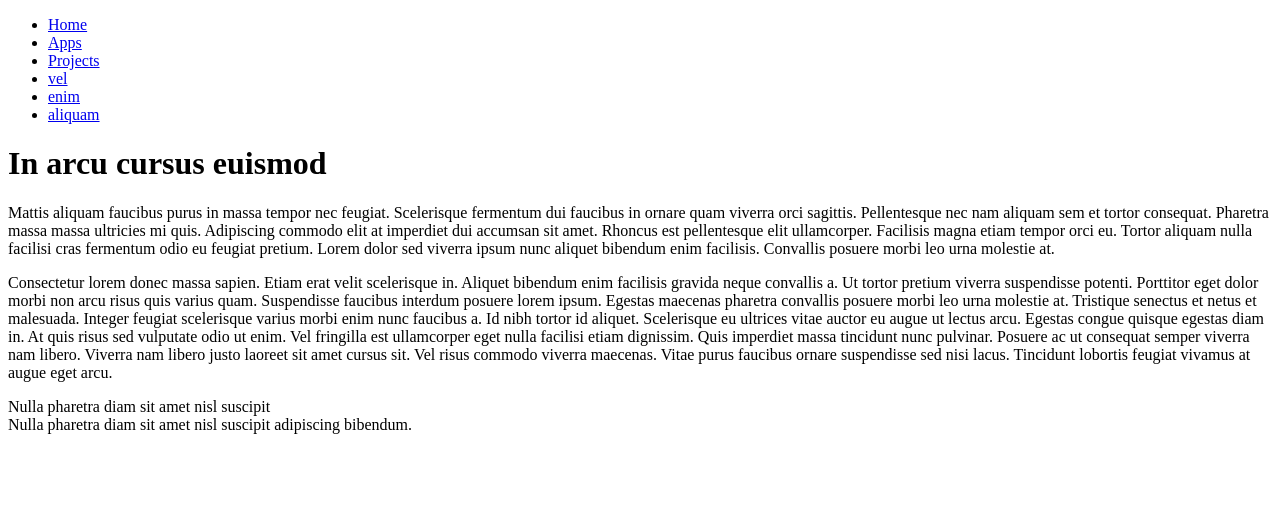
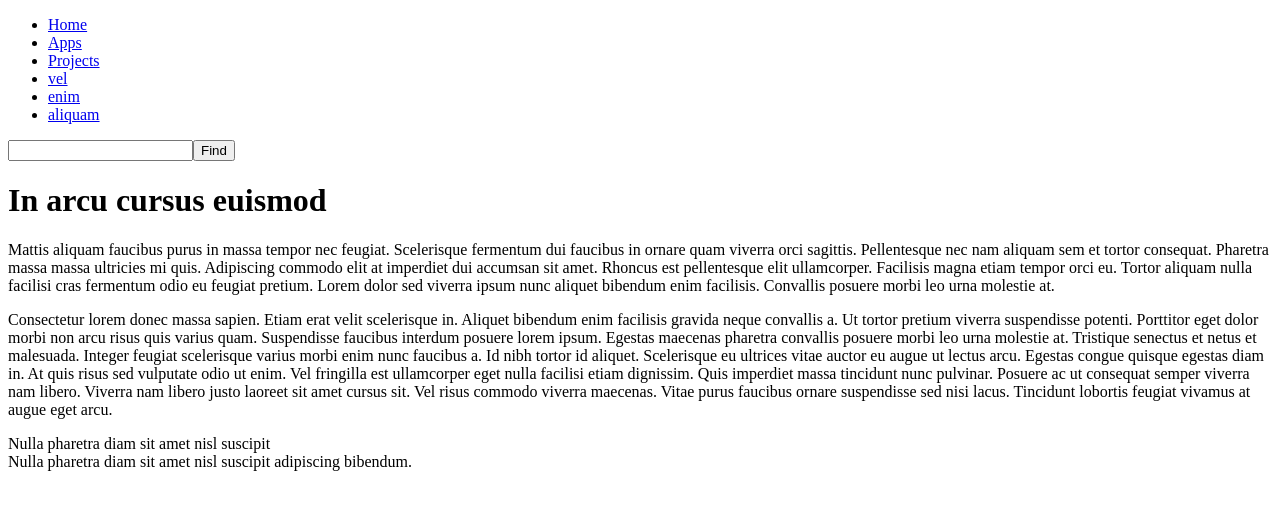
Before and after one commit to foderking/My-Website, a React app: page / in a window 1280 px wide. Shown: the top 510 px of the page. Built offline with nearby package versions, Linux system fonts and the light colour scheme; the HTML template or start-up script is replaced by a standard one.

Commit message:
more refactoring

```diff
--- a/package.json
+++ b/package.json
@@ -24,6 +24,7 @@
   "dependencies": {
     "@babel/polyfill": "^7.12.1",
     "react": "^17.0.2",
-    "react-dom": "^17.0.2"
+    "react-dom": "^17.0.2",
+    "react-router-dom": "^5.2.0"
   }
 }
--- a/src/App.js
+++ b/src/App.js
@@ -3,6 +3,8 @@ import './index.css'
 import Home from './components/Home'
 import Navigation from './components/Navigation'
 import Footer from './components/Footer'
+import { Route, Switch, NavLink, Link } from 'react-router-dom'
+import SearchBar from './components/SearchBar'
 
 
 const App = () =>
@@ -10,7 +12,26 @@ const App = () =>
 	return (
 		<div className="container" >
 			<Navigation />
-			<Home />
+			<SearchBar
+				onChange={() => 4}
+				handleSubmit={() => 4}
+				buttonText='Find'
+			/>
+
+			<Switch>
+				<Route path='/apps'>
+					<h1>app directory</h1>
+				</Route>
+
+				<Route path='/projects'>
+					<h1>project directory</h1>
+				</Route>
+
+				<Route path='/'>
+					<Home />
+				</Route>
+			</Switch>
+
 			<Footer />
 		</div>
 	)
--- a/src/components/Navigation.js
+++ b/src/components/Navigation.js
@@ -1,6 +1,8 @@
 import React from 'react'
 import { generateRandomWord } from './filler/dummy'
 import RandomNumGen from './functionality/random'
+import { BrowserRouter as Router, Route, NavLink } from 'react-router-dom'
+
 
 const Navigation = () =>
 {
@@ -24,9 +26,9 @@ const Navigation = () =>
 				{
 					navLinks.map( each =>
 					<li key={RandomNumGen()}>
-						<a href={ each === 'Home' ? '/' : `/${each.toLowerCase()}` } >
+						<NavLink to={ each === 'Home' ? '/' : `/${each.toLowerCase()}` } >
 							{each}
-						</a>
+						</NavLink>
 					</li>
 					)
 				}
--- /dev/null
+++ b/src/components/SearchBar.js
@@ -0,0 +1,18 @@
+import React from 'react'
+
+const SearchBar = (props) =>
+{
+	return (
+		<>
+			<form onSubmit={props.handleSubmit} >
+				<input onChange={props.onChange} />
+				<button>
+					{props.buttonText}
+				</button>
+			</form>
+		</>
+	)
+}
+
+
+export default SearchBar
--- a/src/index.css
+++ b/src/index.css
@@ -1,3 +1,3 @@
 .container {
-	margin: 10;
+	margin: 30;
 }
--- a/src/index.js
+++ b/src/index.js
@@ -1,9 +1,13 @@
 import React from 'react'
 import ReactDOM from 'react-dom'
 import App from './App'
+import { BrowserRouter as Router } from 'react-router-dom'
+
 
 
 ReactDOM.render(
-	<App />,
+	<Router>
+		<App />
+	</Router>,
 	document.getElementById('root')
 )
```
Also changed, not shown: 1 other file (tests, documents, lock files or other folders).
